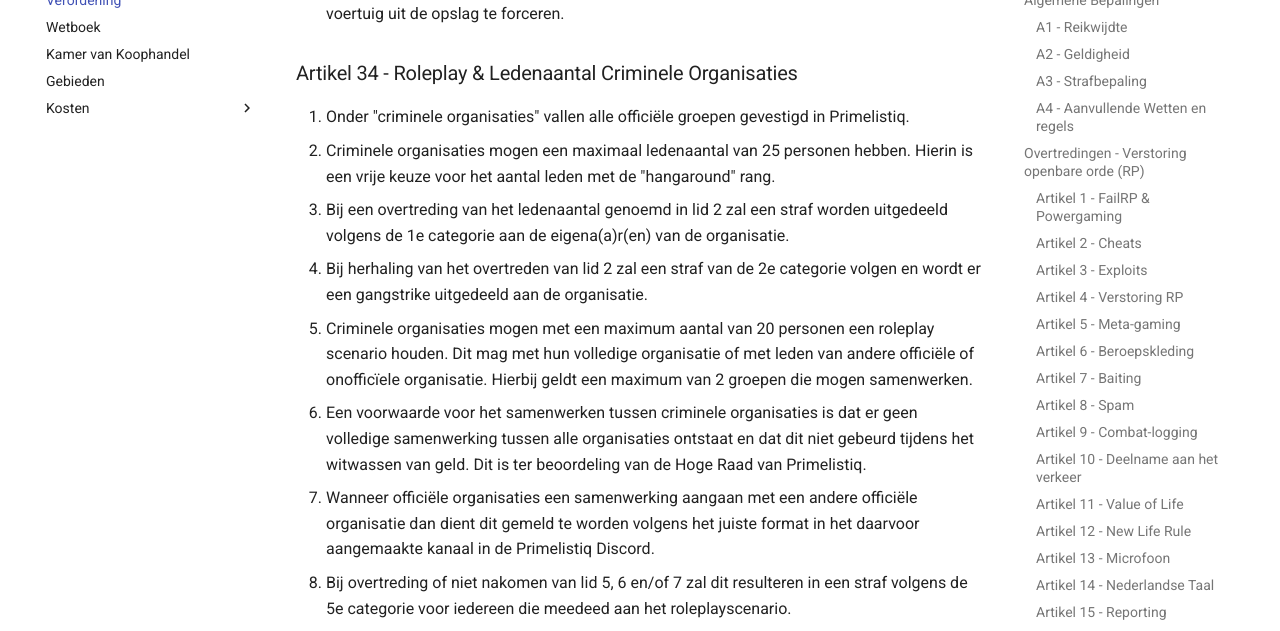
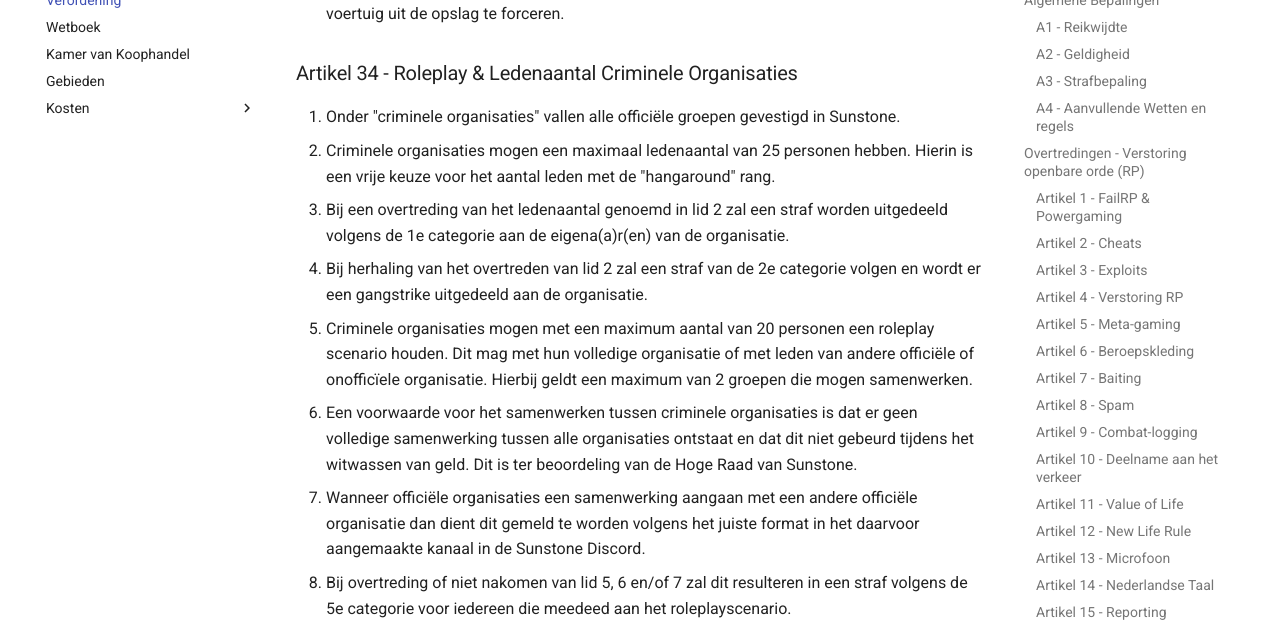
Before and after one commit to mickjoel/wetboek.sunstone, an MkDocs documentation site: the page built from docs/apv.md, in a window 1280 px wide and 900 px high, scrolled down 16706 px. Shown: the part 153-784 px from the top of the window. Built offline with MkDocs 1.6.1 and Material for MkDocs 9.7.7, drawn with Linux system fonts in a browser that asks for light colours; some of the changed text lies outside the part shown.

Commit message:
Update apv.md

````diff
--- a/docs/apv.md
+++ b/docs/apv.md
@@ -8,7 +8,7 @@
 
 ### A1 - Reikwijdte
 
-1. Deze Algemene Plaatselijke Verordening (verder aangeduid als APV) is bedoeld als aanvulling op het Nederlands Recht en heeft betrekking op het eiland, de gemeente, en de stad Primelistiq.
+1. Deze Algemene Plaatselijke Verordening (verder aangeduid als APV) is bedoeld als aanvulling op het Nederlands Recht en heeft betrekking op het eiland, de gemeente, en de stad Sunstone.
 2. De APV biedt een indicerend kader voor eventuele bestraffing in-game (“in RP”), maar is verder bedoeld voor het afhandelen van straffen buiten de RP om.
 
 ### A2 - Geldigheid
@@ -41,7 +41,7 @@
 
 ### A4 - Aanvullende Wetten en regels
 
-1. Aanvullend op de APV is er het Wetboek Primelistiq (WPRP), waarin alle wetten, artikelen en bepalingen zijn opgenomen die gelden in Primelistiq.
+1. Aanvullend op de APV is er het Wetboek Sunstone (WSRP), waarin alle wetten, artikelen en bepalingen zijn opgenomen die gelden in Sunstone.
    * In dit Wetboek is opgenomen alle criminele feiten, de bijbehorende boetes, gevangenisstraffen enzovoorts.
 2. Dit Wetboek heeft, net als de APV, een basis in het Nederlands Recht.
    * Het Nederlands Recht is zodoende leidend, *tenzij* er een Wet of Bepaling is opgenomen in de WPRP. Dan is deze leidend.
@@ -109,7 +109,7 @@
 4. Voor communicatie over lengte in game kun je een telefoon en/of portofoon gebruiken welke je in de telefoon winkel kunt kopen.
 5. Bij het gebruik van een portofoon-systeem in welke vorm dan ook dient de persoon die praat ook ingame te horen te zijn.
 6. Het niet naleven van het feit beschreven in lid 5 staat eveneens bekend als "meta-gaming" en zal worden bestraft worden met een straf van de 1e categorie
-7. Wanneer je met meerdere mensen die op Primelistiq spelen in een voice call zit is streamen niet toegestaan en moet je gedeafened en gemute zijn.
+7. Wanneer je met meerdere mensen die op Sunstone spelen in een voice call zit is streamen niet toegestaan en moet je gedeafened en gemute zijn.
 8. Het overtreden van lid 7 zal resulteren in een straf van minimaal de 1e categorie.
 9. Om een overvalscenario uit te voeren is het toegestaan om via Discord aanvullende documenten en bijlagen te sturen. Dit dient echter altijd ondersteund te worden door middel van een in-game document.
 10. Ten behoeve van het handhaven van dit artikel is een stafflid bevoegd om beelden op te vragen van de persoon die verdacht wordt van het overtreden van lid 7. Indien de speler dit niet kan, dan volgt er een straf volgens lid 3.
@@ -118,7 +118,7 @@
 
 1. Er wordt geacht dat de kleding wordt gedragen die is verstrekt door de baas voor het uitvoeren van het beroep. Wordt dit niet gedaan, zal er gestraft worden met een straf volgens de 2e categorie.
 2. Hij/zij die als niet ambtenaar kleding draagt van één van de overheids banen zal gestraft worden met een straf volgens de 2e categorie.
-3. Officiële kleding verstrekt vanuit Primelistiq bedoeld voor specifieke groeperingen mogen niet door andere gebruikt worden tenzij hier sterke roleplay aan verbonden is.
+3. Officiële kleding verstrekt vanuit Sunstone bedoeld voor specifieke groeperingen mogen niet door andere gebruikt worden tenzij hier sterke roleplay aan verbonden is.
 4. Overtreding van lid 3 zal worden bestraft met een straf uit van de 1e categorie.
 5. Onder ambtenaar vallen de mensen in dienst bij één van de volgende instanties:
     * Politie
@@ -356,13 +356,13 @@
 
 ### Artikel 34 - Roleplay & Ledenaantal Criminele Organisaties
 
-1. Onder "criminele organisaties" vallen alle officiële groepen gevestigd in Primelistiq.
+1. Onder "criminele organisaties" vallen alle officiële groepen gevestigd in Sunstone.
 2. Criminele organisaties mogen een maximaal ledenaantal van 25 personen hebben. Hierin is een vrije keuze voor het aantal leden met de "hangaround" rang.
 3. Bij een overtreding van het ledenaantal genoemd in lid 2 zal een straf worden uitgedeeld volgens de 1e categorie aan de eigena(a)r(en) van de organisatie.
 4. Bij herhaling van het overtreden van lid 2 zal een straf van de 2e categorie volgen en wordt er een gangstrike uitgedeeld aan de organisatie.
 5. Criminele organisaties mogen met een maximum aantal van 20 personen een roleplay scenario houden. Dit mag met hun volledige organisatie of met leden van andere officiële of onofficïele organisatie. Hierbij geldt een maximum van 2 groepen die mogen samenwerken.
-6. Een voorwaarde voor het samenwerken tussen criminele organisaties is dat er geen volledige samenwerking tussen alle organisaties ontstaat en dat dit niet gebeurd tijdens het witwassen van geld. Dit is ter beoordeling van de Hoge Raad van Primelistiq.
-7. Wanneer officiële organisaties een samenwerking aangaan met een andere officiële organisatie dan dient dit gemeld te worden volgens het juiste format in het daarvoor aangemaakte kanaal in de Primelistiq Discord.
+6. Een voorwaarde voor het samenwerken tussen criminele organisaties is dat er geen volledige samenwerking tussen alle organisaties ontstaat en dat dit niet gebeurd tijdens het witwassen van geld. Dit is ter beoordeling van de Hoge Raad van Sunstone.
+7. Wanneer officiële organisaties een samenwerking aangaan met een andere officiële organisatie dan dient dit gemeld te worden volgens het juiste format in het daarvoor aangemaakte kanaal in de Sunstone Discord.
 8. Bij overtreding of niet nakomen van lid 5, 6 en/of 7 zal dit resulteren in een straf volgens de 5e categorie voor iedereen die meedeed aan het roleplayscenario.
 9. Bij herhaling van het overtreden of niet nakomen van lid 5, 6 en/of 7 zal naast een straf van de 6e categorie ook een gangstrike uitgedeeld worden.
 
@@ -472,7 +472,7 @@
 ### Artikel 47 - Discord
 
 1. Het is niet toegestaan om externe discords te gebruiken voor roleplay gerelateerde zaken.
-2. Wanneer je met meerdere mensen die op Primelistiq spelen in een voicecall zit, is streamen niet toegestaan en moet je gedeafened en gemute zijn. Als één persoon in-game is en de rest niet en je besluit om alsnog in een call te zitten zonder dat je gedeafened/gemute bent, ben je dus ook in overtreding van deze regel.
+2. Wanneer je met meerdere mensen die op Sunstone spelen in een voicecall zit, is streamen niet toegestaan en moet je gedeafened en gemute zijn. Als één persoon in-game is en de rest niet en je besluit om alsnog in een call te zitten zonder dat je gedeafened/gemute bent, ben je dus ook in overtreding van deze regel.
 3. Het streamen van de main server in een discord server is nooit toegestaan, tenzij je expliciet toestemming hebt van een stafflid.
 4. Het overtreden van het feit genoemd in lid 1, 2 of 3 zal resulteren in een straf van de 1e categorie.
 5. Het overtreden van het feit genoemd in lid 1, 2 of 3 als eigenaar, moderator en/of stafflid van deze server zal resulteren in een straf van de 7e categorie.
@@ -627,4 +627,4 @@
 ```
 
 ---------------------
-APV opgesteld uit naam van de Hoge Raad, bedoeld voor het eiland, de gemeente en de stad Primelistiq, opgetekend door Mick Joel Escobar, te Primelistiq.
+APV opgesteld uit naam van de Hoge Raad, bedoeld voor het eiland, de gemeente en de stad Sunstone, opgetekend door Mick Joel Escobar, te Primelistiq.
````
